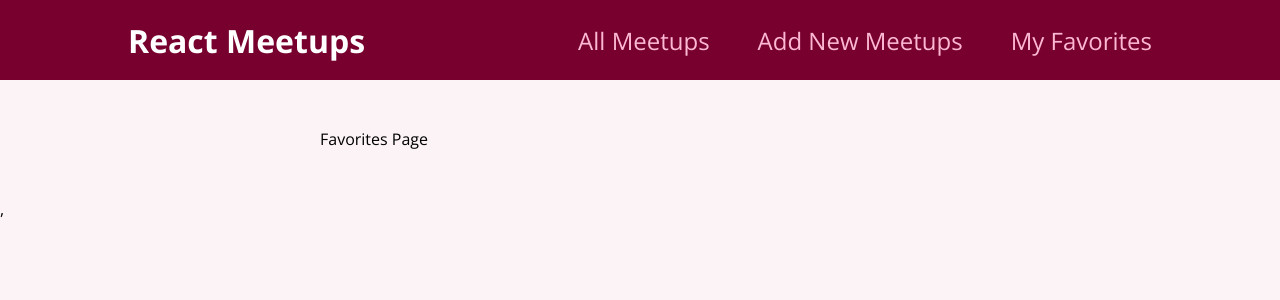
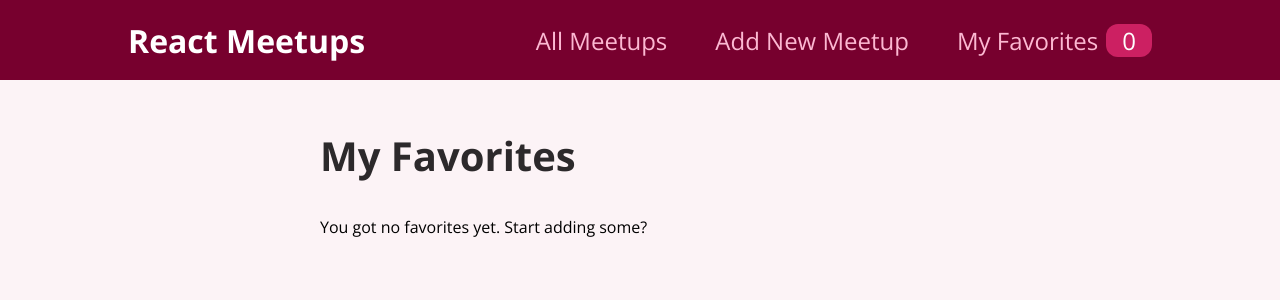
Before and after one commit to bekasturua/React-Final-N2, a React (Create React App) app: page /favorites in a window 1280 px wide. Shown: the top 300 px of the page. Built offline with nearby package versions, Linux system fonts and the light colour scheme.

Commit message:
feat: finished project

```diff
--- a/src/App.js
+++ b/src/App.js
@@ -9,7 +9,7 @@
   return (
     <Layout>
       <Switch>
-        <Route path="/" exact={true}>
+        <Route path="/" exact>
           <AllMeetupsPage />
         </Route>
         <Route path="/new-meetup">
--- a/src/components/layout/Layout.module.css
+++ b/src/components/layout/Layout.module.css
@@ -1,5 +1,5 @@
 .main {
-    margin: 3rem auto;
-    width: 90%;
-    max-width: 40rem;
+  margin: 3rem auto;
+  width: 90%;
+  max-width: 40rem;
 }
--- a/src/components/layout/MainNavigation.js
+++ b/src/components/layout/MainNavigation.js
@@ -1,8 +1,12 @@
+import { useContext } from "react";
 import { Link } from "react-router-dom";
 
 import classes from "./MainNavigation.module.css";
+import FavoritesContext from "../../store/favorites-context";
 
 function MainNavigation() {
+  const favoritesCtx = useContext(FavoritesContext);
+
   return (
     <header className={classes.header}>
       <div className={classes.logo}>React Meetups</div>
@@ -12,10 +16,15 @@
             <Link to="/">All Meetups</Link>
           </li>
           <li>
-            <Link to="/new-meetup">Add New Meetups</Link>
+            <Link to="/new-meetup">Add New Meetup</Link>
           </li>
           <li>
-            <Link to="/favorites">My Favorites</Link>
+            <Link to="/favorites">
+              My Favorites
+              <span className={classes.badge}>
+                {favoritesCtx.totalFavorites}
+              </span>
+            </Link>
           </li>
         </ul>
       </nav>
--- a/src/components/meetups/MeetupItem.js
+++ b/src/components/meetups/MeetupItem.js
@@ -9,9 +9,9 @@
 
   const itemIsFavorite = favoritesCtx.itemIsFavorite(props.id);
 
-  function toggleFaviriteStatesHandler() {
+  function toggleFavoriteStatusHandler() {
     if (itemIsFavorite) {
-      favoritesCtx.removeFavirite(props.id);
+      favoritesCtx.removeFavorite(props.id);
     } else {
       favoritesCtx.addFavorite({
         id: props.id,
@@ -35,8 +35,8 @@
           <p>{props.description}</p>
         </div>
         <div className={classes.actions}>
-          <button onClick={toggleFaviriteStatesHandler}>
-            {itemIsFavorite ? "Remove from Favirites" : "To Favorites"}
+          <button onClick={toggleFavoriteStatusHandler}>
+            {itemIsFavorite ? "Remove from Favorites" : "To Favorites"}
           </button>
         </div>
       </Card>
--- a/src/components/meetups/MeetupList.module.css
+++ b/src/components/meetups/MeetupList.module.css
@@ -1,5 +1,5 @@
 .list {
-    list-style: none;
-    margin: 0;
-    padding: 0;
+  list-style: none;
+  margin: 0;
+  padding: 0;
 }
--- a/src/components/ui/Card.module.css
+++ b/src/components/ui/Card.module.css
@@ -1,5 +1,5 @@
 .card {
-    background-color: white;
-    border-radius: 6px;
-    box-shadow: 0 2px 8px rgba(0, 0, 0, 0.2);
+  background-color: white;
+  border-radius: 6px;
+  box-shadow: 0 2px 8px rgba(0, 0, 0, 0.2);
 }
--- a/src/index.js
+++ b/src/index.js
@@ -11,8 +11,6 @@
     <BrowserRouter>
       <App />
     </BrowserRouter>
-    ,
   </FavoritesContextProvider>,
-
   document.getElementById("root")
 );
--- a/src/pages/Favorites.js
+++ b/src/pages/Favorites.js
@@ -1,5 +1,25 @@
+import { useContext } from "react";
+
+import FavoritesContext from "../store/favorites-context";
+import MeetupList from "../components/meetups/MeetupList";
+
 function FavoritesPage() {
-  return <div>Favorites Page</div>;
+  const favoritesCtx = useContext(FavoritesContext);
+
+  let content;
+
+  if (favoritesCtx.totalFavorites === 0) {
+    content = <p>You got no favorites yet. Start adding some?</p>;
+  } else {
+    content = <MeetupList meetups={favoritesCtx.favorites} />;
+  }
+
+  return (
+    <section>
+      <h1>My Favorites</h1>
+      {content}
+    </section>
+  );
 }
 
 export default FavoritesPage;
--- a/src/store/favorites-context.js
+++ b/src/store/favorites-context.js
@@ -1,37 +1,38 @@
-import { createContext } from "react";
-import { useState } from "react";
+import { createContext, useState } from "react";
 
 const FavoritesContext = createContext({
   favorites: [],
-  totalFavotes: 0,
+  totalFavorites: 0,
   addFavorite: (favoriteMeetup) => {},
-  removeFavirite: (meetupId) => {},
+  removeFavorite: (meetupId) => {},
   itemIsFavorite: (meetupId) => {},
 });
 
 export function FavoritesContextProvider(props) {
   const [userFavorites, setUserFavorites] = useState([]);
 
-  function addFavoriteHandler(FavoriteMeetup) {
+  function addFavoriteHandler(favoriteMeetup) {
     setUserFavorites((prevUserFavorites) => {
-      return prevUserFavorites.concat(FavoriteMeetup);
+      return prevUserFavorites.concat(favoriteMeetup);
     });
   }
+
   function removeFavoriteHandler(meetupId) {
     setUserFavorites((prevUserFavorites) => {
       return prevUserFavorites.filter((meetup) => meetup.id !== meetupId);
     });
   }
-  function itemFavoriteHandler(meetupId) {
-    return userFavorites.some((meetup) => meetupId);
+
+  function itemIsFavoriteHandler(meetupId) {
+    return userFavorites.some((meetup) => meetup.id === meetupId);
   }
 
   const context = {
     favorites: userFavorites,
-    totalFavotes: userFavorites.length,
+    totalFavorites: userFavorites.length,
     addFavorite: addFavoriteHandler,
     removeFavorite: removeFavoriteHandler,
-    itemIsFavorite: itemFavoriteHandler,
+    itemIsFavorite: itemIsFavoriteHandler,
   };
 
   return (
```
Also changed, not shown: src/components/layout/MainNavigation.module.css (indentation only), src/components/meetups/MeetupItem.module.css (indentation only), src/components/meetups/NewMeetupForm.module.css (indentation only).
